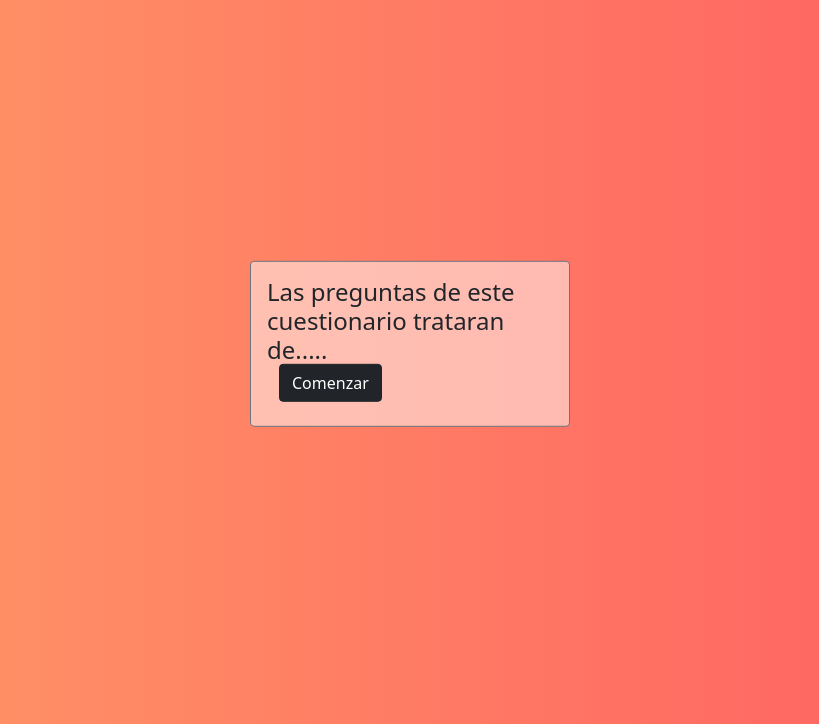
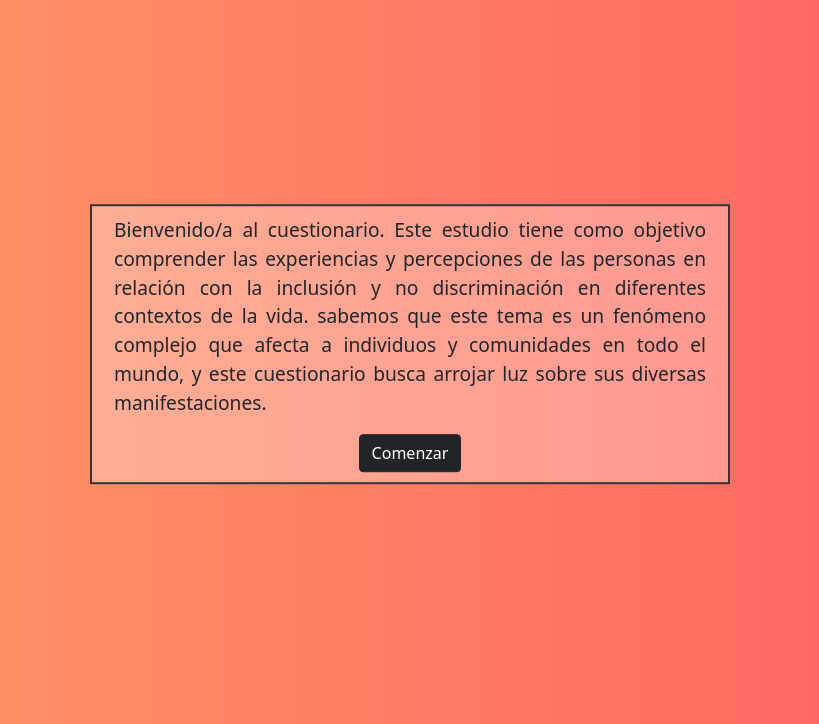
Before and after one commit to Jano811/IWG-GRUPO15, a Django app: page /cuestionario/ in a window 1280 px wide. Shown: the part 56-780 px from the top of the page, without its empty margins (230-1049 px from the left). Run offline with Django 4.2, Linux system fonts and the light colour scheme; a user stored in the database is signed in.

Commit message:
mini contexto y sobre nosotros completo

```diff
--- a/Aplicacion1/static/css/estilos.css
+++ b/Aplicacion1/static/css/estilos.css
@@ -9,6 +9,7 @@ body{
     top:50%;
     right:50%;
     transform: translate(50%, -50%);
+    background-color: rgba(255, 255, 255, 0.3);
 }
 #texto{
     font-family: verdana;
@@ -45,3 +46,10 @@ body{
 .navbar {
     z-index: 1000; /* Puedes ajustar este valor según sea necesario */
   }
+#boton{
+    text-align: justify;
+    display: flex;
+    flex-direction: column;
+    align-items: center;
+    justify-content: center;
+}
--- a/Aplicacion1/templates/cuestionario.html
+++ b/Aplicacion1/templates/cuestionario.html
@@ -1,11 +1,9 @@
 {% extends 'barra.html' %}
 {% block content %}
-<div class="card border-secondary mb-3" style="max-width: 20rem; background-color: rgba(255, 255, 255, 0.5);">
-  <div class="card-body">
-      <h4 class="card-title"> Las preguntas de este cuestionario trataran de.....
-          <div class="container">
-          <a button type="button" class="btn btn-dark"/button href="{% url 'psd_url' %}">Comenzar</a> <!--lo mismo que lo anterior falto poner el _url para qure funcione-->
-      </h4>
+<div class="borde">
+  <div id="boton" class="container">
+    <p>Bienvenido/a al cuestionario. Este estudio tiene como objetivo comprender las experiencias y percepciones de las personas en relación con la  inclusión y no discriminación en diferentes contextos de la vida.  sabemos que este tema es un fenómeno complejo que afecta a individuos y comunidades en todo el mundo, y este cuestionario busca arrojar luz sobre sus diversas manifestaciones.</p>
+    <a button type="button" style="display: inline-block;" class="btn btn-dark"/button href="{% url 'psd_url' %}">Comenzar</a> <!--lo mismo que lo anterior falto poner el _url para qure funcione-->
   </div>
 </div>
 {% endblock %}
--- a/Aplicacion1/templates/inicio.html
+++ b/Aplicacion1/templates/inicio.html
@@ -1,6 +1,6 @@
 {% extends 'barra.html' %}
 {% block content %}
-<div class="card border-secondary mb-3" style="max-width: 20rem; background-color: rgba(255, 255, 255, 0.5);">
+<div class="card border-secondary mb-3" style="max-width: 20rem;">
   <div class="card-body">
       <h4 class="card-title">
           <div class="container">
--- a/Aplicacion1/templates/nosotros.html
+++ b/Aplicacion1/templates/nosotros.html
@@ -10,7 +10,7 @@
         <p>Somos un equipo de la universidad diverso con habilidades diversas, unidos por el deseo de ofrecer algo especial. Sinergasia es más que una página web; es una experiencia que hemos diseñado pensando en ustedes.</p>
 
         <p class="bond">¿Qué ofrecemos?</p>
-        <p>En Sinergasia, encontrarán [breve descripción del contenido o servicio principal], brindando un espacio en línea que esperamos que encuentren valioso y atractivo.</p>
+        <p>En Sinergasia, encontrarán una encuesta que tiene como objetivo comprender las experiencias de las personas en relacion con la inclusion y no discriminación, brindando un espacio en línea que esperamos que encuentren valioso y atractivo.</p>
 
         <p class="bond">Nuestro Compromiso:</p>
         <p>Estamos comprometidos a ofrecer contenido de calidad y una experiencia de usuario excepcional. A medida que avanzamos, queremos involucrarnos con ustedes, recibir comentarios y evolucionar para satisfacer sus necesidades.</p>
```
Also changed, not shown: db.sqlite3.
